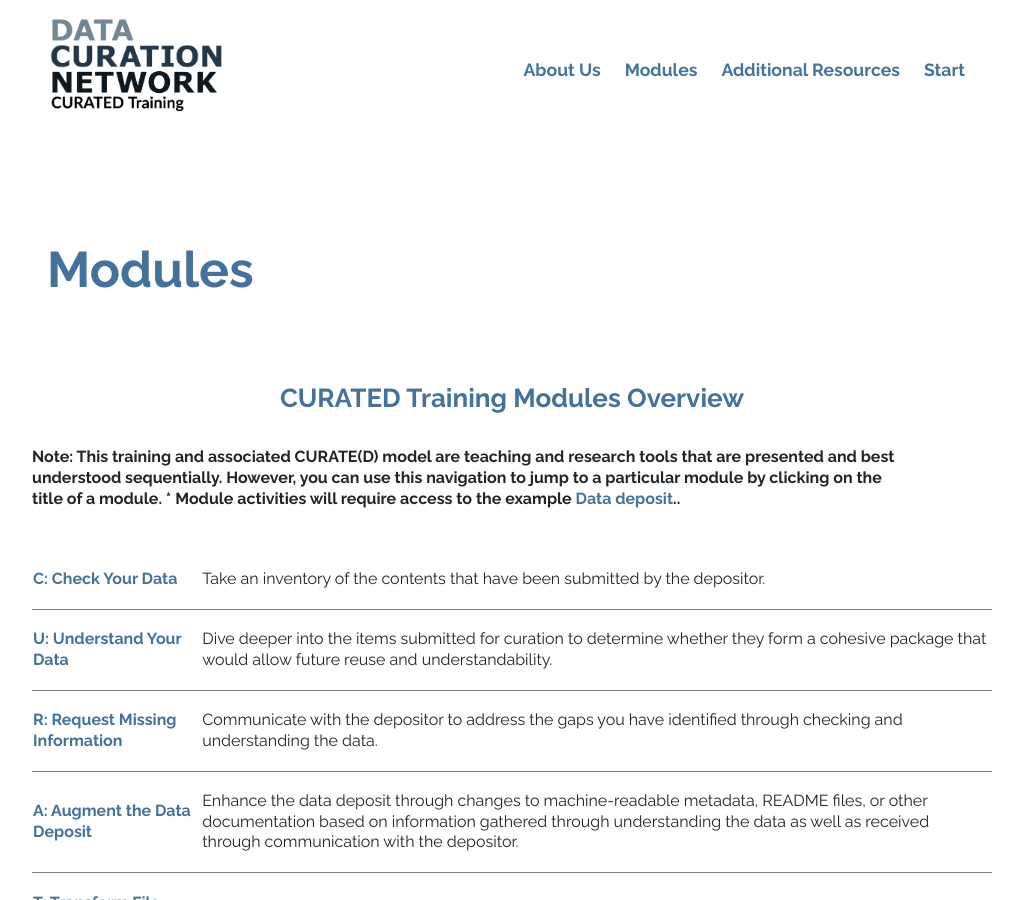
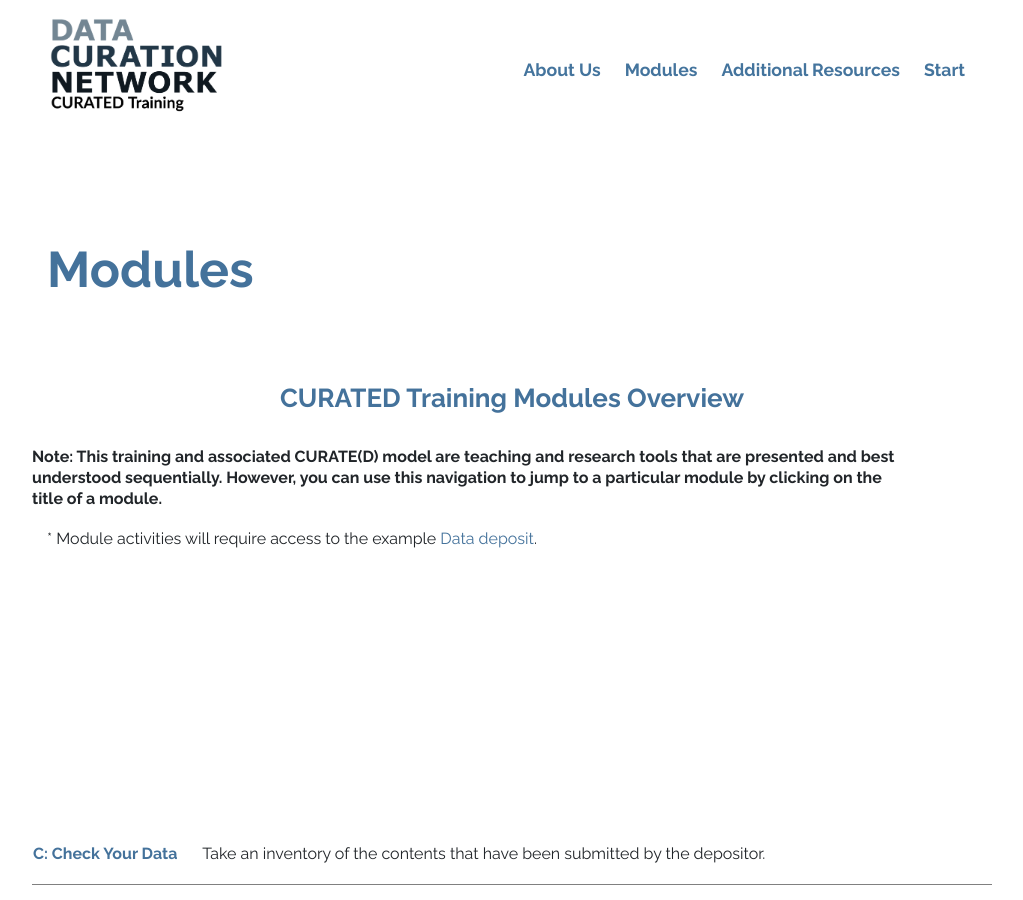
Before and after one commit to DataCurationNetwork/CURATED, a Jekyll site: the page built from modules.md, in a window 1280 px wide and 900 px high. Shown: the whole window, without its empty margins (128-1151 px from the left). Built offline with Jekyll 4.4.1, drawn with Linux system fonts in a browser that asks for light colours; part of the change alters nothing that is shown.

Commit message:
Made some formatting changes to header text

```diff
--- a/_layouts/modules.html
+++ b/_layouts/modules.html
@@ -17,8 +17,10 @@ bodyClass: "page-modules"
     <br>
     <div class="row justify-content-start">
       <b style="padding-right:10%; padding-bottom:2%;">Note: This training and associated CURATE(D) model are teaching and research tools that are presented and best understood sequentially.
-        However, you can use this navigation to jump to a particular module by clicking on the title of a module.
-* Module activities will require access to the example <a href="https://drive.google.com/drive/folders/1aWTQYpEQ4GBzh4KnUK5u6uEKjqKrPVTv?usp=sharing" target="_blank">Data deposit</a>..</b>
+        However, you can use this navigation to jump to a particular module by clicking on the title of a module.</b>
+        </div>
+* Module activities will require access to the example <a href="https://drive.google.com/drive/folders/1aWTQYpEQ4GBzh4KnUK5u6uEKjqKrPVTv?usp=sharing" target="_blank">Data deposit</a>.
+</div>
       {% assign weighted_services = site.services | sort: "weight" %}
       <table frames="hsides" rules="rows">
       {% for service in weighted_services %}
```
